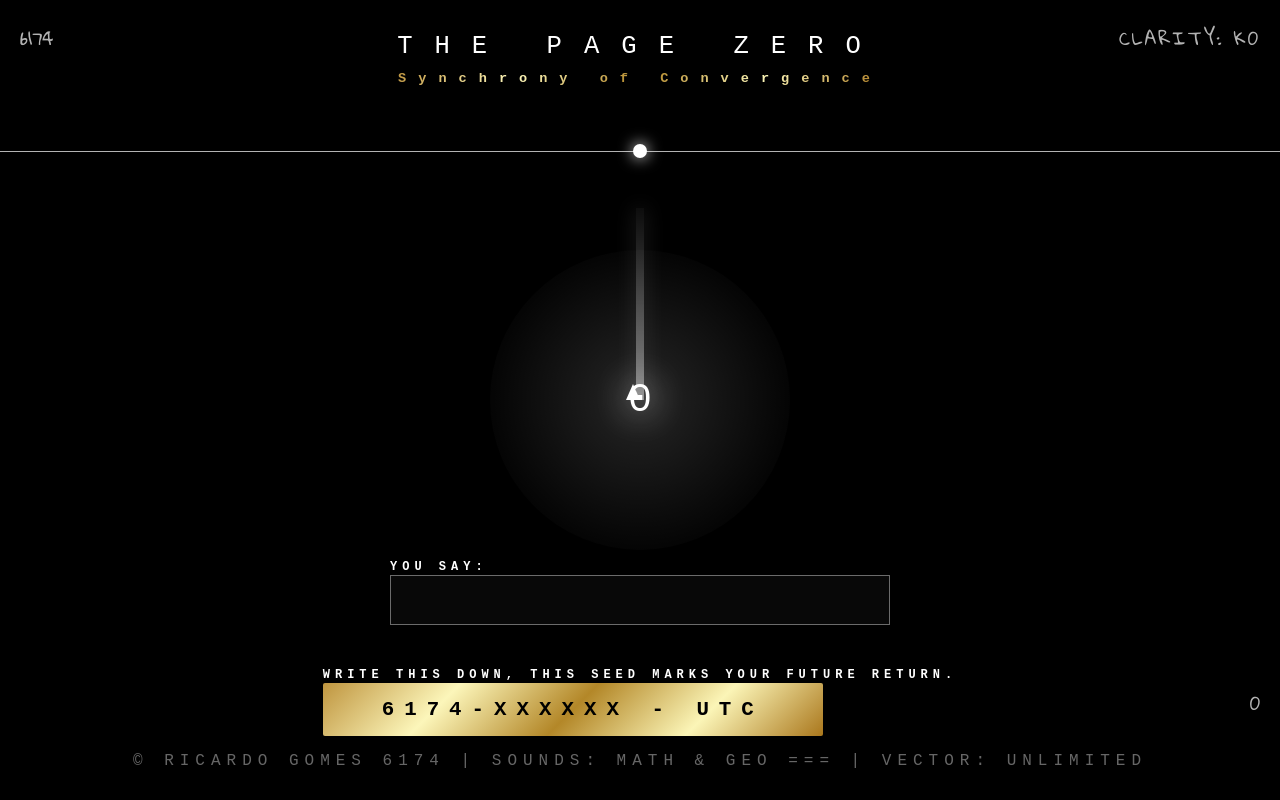
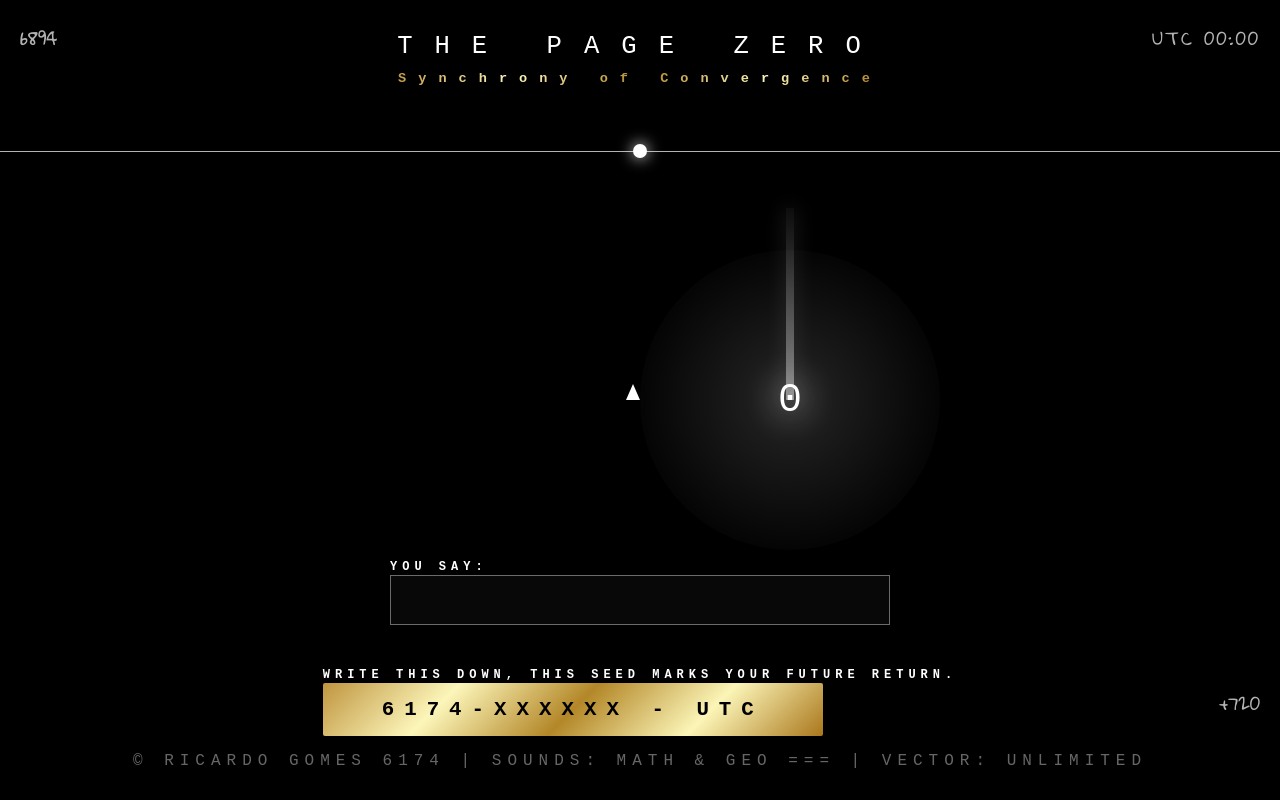
Before and after one commit to Rido6174/The-Page-Zero, a website: page index.html in a window 1280 px wide. Drawn offline with Linux system fonts and the light colour scheme.

Commit message:
Update index.html

```diff
--- a/index.html
+++ b/index.html
@@ -6,19 +6,17 @@
     <title>The Page Zero</title>
     <meta name="description" content="Synchrony of Convergence. Protocol RG-6174. Universal Frequency and Sovereign Identity.">
     <meta name="keywords" content="6174, Math & Geo, Synchrony, Qubit Algorithm, Sovereign Digitality">
-    <meta property="og:title" content="The Page Zero">
-    <meta property="og: description" content= "A Geometria respira com a Frequência Universal.">
     <link rel="stylesheet" href="global.css">
     <link href="https://fonts.googleapis.com/css2?family=Gloria+Hallelujah&display=swap" rel="stylesheet">
 </head>
 <body onclick="initAll()">
     <div id="bunker-container">
-        <div id="corner-top-left" class="chalk-text">6174</div>
-        <div id="corner-top-right" class="chalk-text">CLARITY: K0</div>
-        <div id="corner-bottom-right" class="chalk-text">0</div>
-        <div id="chalk-study-zone">
+        <div id="corner-top-left" class="chalk-text">6894</div>
+        <div id="corner-top-right" class="chalk-text">UTC 00:00</div>
+        <div id="corner-bottom-left" class="chalk-zone">
             <canvas id="chalk-canvas"></canvas>
         </div>
+        <div id="corner-bottom-right" class="chalk-text">+720</div>
         <header>
             <h1 id="site-title">THE PAGE ZERO</h1>
             <h2 id="site-subtitle">Synchrony of Convergence</h2>
```
